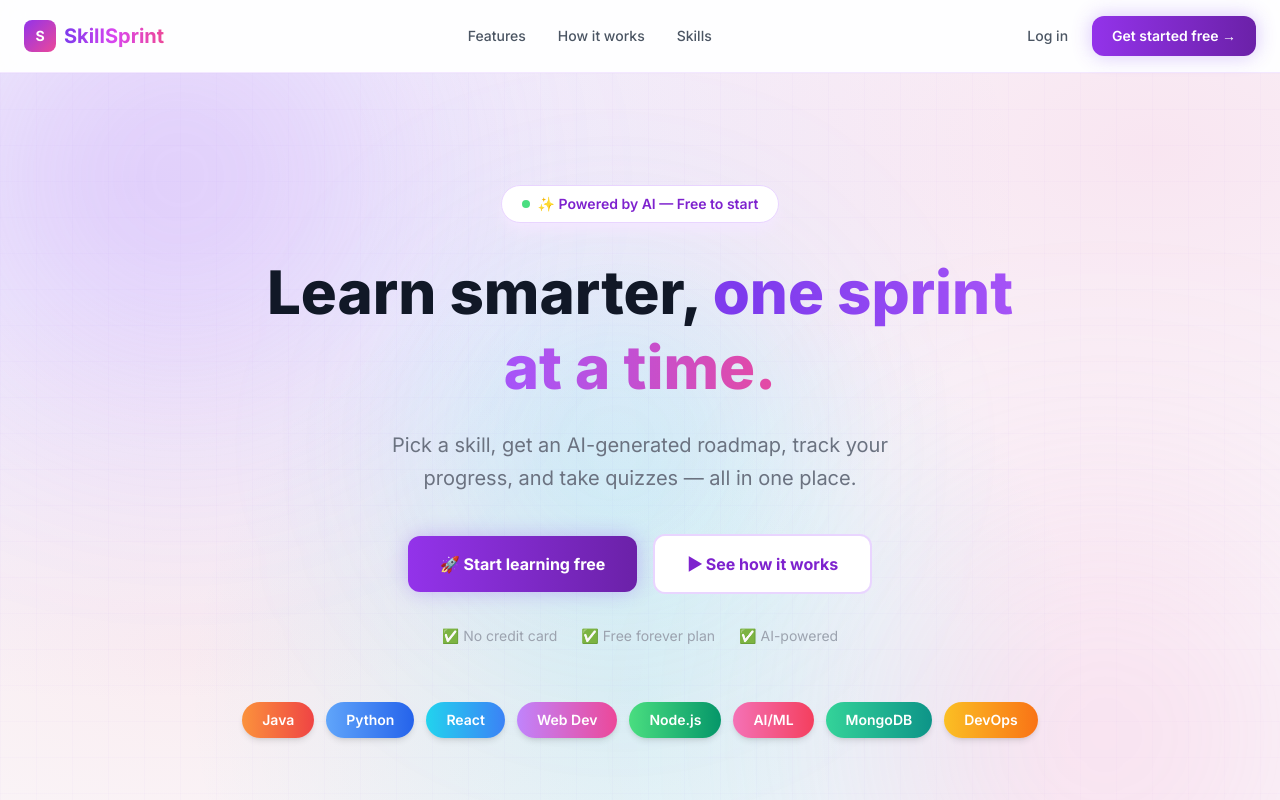
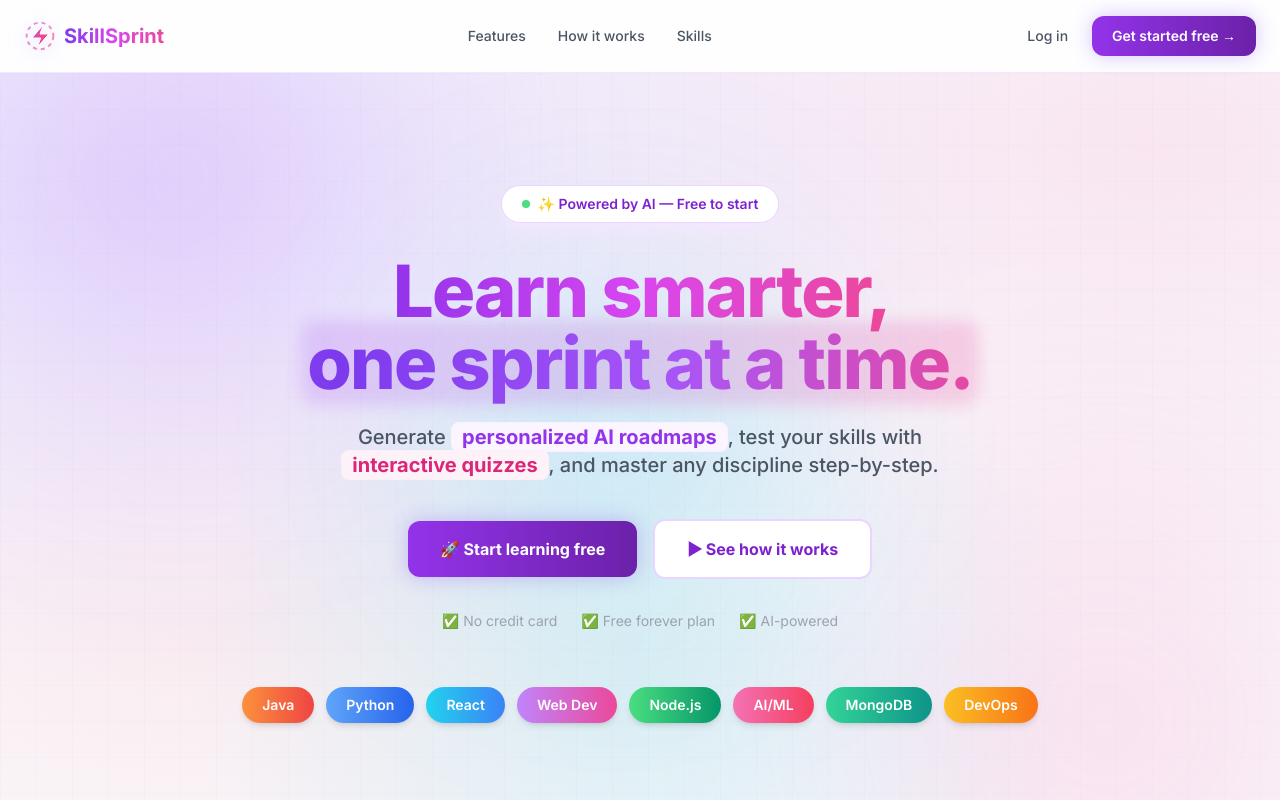
Before and after one commit to AsadLearns/Skillsprint, a React (Vite) app in the folder frontend/: page / in a window 1280 px wide. Shown: the top 800 px of the page. Built offline with nearby package versions, Linux system fonts and the light colour scheme; no server answers.

Commit message:
design: replace S logo with dynamic Logo component and colorize landing page headers

```diff
--- a/frontend/src/components/Footer.jsx
+++ b/frontend/src/components/Footer.jsx
@@ -1,11 +1,11 @@
+import Logo from './Logo'
+
 function Footer() {
   return (
     <footer className="bg-gray-900 text-gray-400 py-16 px-6">
       <div className="max-w-4xl mx-auto text-center">
         <div className="flex items-center justify-center gap-2 mb-4">
-          <div className="w-9 h-9 bg-gradient-to-br from-purple-500 to-pink-500 rounded-xl flex items-center justify-center text-white font-bold">
-            S
-          </div>
+          <Logo size="w-9 h-9" />
           <span className="text-white font-bold text-2xl">SkillSprint</span>
         </div>
         <p className="text-gray-400 mb-8">Learn smarter, one sprint at a time.</p>
--- a/frontend/src/components/Hero.jsx
+++ b/frontend/src/components/Hero.jsx
@@ -39,14 +39,16 @@ function Hero() {
           ✨ Powered by AI — Free to start
         </div>
 
-        <h1 className="text-6xl font-extrabold text-gray-900 leading-tight max-w-3xl mx-auto mb-6">
-          Learn smarter,{" "}
-          <span className="shimmer">one sprint at a time.</span>
+        <h1 className="text-5xl md:text-7xl font-black text-gray-950 leading-tight max-w-4xl mx-auto mb-6 tracking-tight">
+          <span className="bg-clip-text text-transparent bg-gradient-to-r from-purple-600 via-fuchsia-500 to-pink-500">Learn smarter,</span>{" "}
+          <span className="relative inline-block">
+            <span className="absolute -inset-1.5 bg-gradient-to-r from-purple-500 to-pink-500 rounded-2xl blur opacity-20"></span>
+            <span className="relative shimmer">one sprint at a time.</span>
+          </span>
         </h1>
 
-        <p className="text-gray-500 text-xl mt-4 max-w-xl mx-auto leading-relaxed">
-          Pick a skill, get an AI-generated roadmap, track your progress,
-          and take quizzes — all in one place.
+        <p className="text-gray-600 text-lg md:text-xl mt-4 max-w-2xl mx-auto leading-relaxed font-medium">
+          Generate <span className="text-purple-600 font-bold bg-purple-50 px-2.5 py-0.5 rounded-lg border border-purple-100/30">personalized AI roadmaps</span>, test your skills with <span className="text-pink-600 font-bold bg-pink-50 px-2.5 py-0.5 rounded-lg border border-pink-100/30">interactive quizzes</span>, and master any discipline step-by-step.
         </p>
 
         <div className="flex items-center justify-center gap-4 mt-10 flex-wrap">
--- /dev/null
+++ b/frontend/src/components/Logo.jsx
@@ -0,0 +1,26 @@
+import React from 'react'
+
+export default function Logo({ size = 'w-8 h-8' }) {
+  return (
+    <svg className={`${size} drop-shadow-[0_4px_12px_rgba(139,92,246,0.35)] hover:scale-110 transition-transform duration-300`} viewBox="0 0 24 24" fill="none" xmlns="http://www.w3.org/2000/svg">
+      <defs>
+        <linearGradient id="logo-grad-primary" x1="0%" y1="0%" x2="100%" y2="100%">
+          <stop offset="0%" stopColor="#a855f7" />
+          <stop offset="50%" stopColor="#ec4899" />
+          <stop offset="100%" stopColor="#f43f5e" />
+        </linearGradient>
+      </defs>
+      {/* Outer dynamic learning loop */}
+      <circle cx="12" cy="12" r="10" stroke="url(#logo-grad-primary)" strokeWidth="1.5" strokeDasharray="3 3" opacity="0.6" />
+      {/* Sleek gradient lightning speed vector */}
+      <path
+        d="M14.5 3.5L6 13.5H12.5L10 20.5L18.5 10.5H12L14.5 3.5Z"
+        fill="url(#logo-grad-primary)"
+        stroke="#ffffff"
+        strokeWidth="0.75"
+        strokeLinecap="round"
+        strokeLinejoin="round"
+      />
+    </svg>
+  )
+}
--- a/frontend/src/components/Navbar.jsx
+++ b/frontend/src/components/Navbar.jsx
@@ -2,6 +2,7 @@ import { useState } from 'react'
 import { Link } from 'react-router-dom'
 import { useAuth } from '../context/AuthContext'
 import { useNavigate } from 'react-router-dom'
+import Logo from './Logo'
 
 function Navbar() {
   const { user, logout } = useAuth()
@@ -16,7 +17,7 @@ function Navbar() {
   return (
     <nav className="nav-blur border-b border-purple-100 px-6 py-4 flex items-center justify-between sticky top-0 z-50 bg-white/80 backdrop-blur-md">
       <Link to="/" className="flex items-center gap-2">
-        <div className="w-8 h-8 bg-gradient-to-br from-purple-600 to-pink-500 rounded-lg flex items-center justify-center text-white font-bold text-sm">S</div>
+        <Logo />
         <span className="text-xl font-bold gradient-text">SkillSprint</span>
       </Link>
 
--- a/frontend/src/pages/Dashboard.jsx
+++ b/frontend/src/pages/Dashboard.jsx
@@ -2,6 +2,7 @@ import { useEffect, useState } from 'react'
 import { useAuth } from '../context/AuthContext'
 import { useNavigate } from 'react-router-dom'
 import api from '../services/api'
+import Logo from '../components/Logo'
 
 const skillColors = {
   'Java': 'from-orange-400 to-red-500',
@@ -58,7 +59,7 @@ export default function Dashboard() {
 
       <nav className="nav-blur border-b border-purple-100/50 px-4 md:px-6 py-4 flex items-center justify-between sticky top-0 z-50 bg-white/80 backdrop-blur-md">
         <div className="flex items-center gap-2 cursor-pointer" onClick={() => navigate('/dashboard')}>
-          <div className="w-8 h-8 md:w-9 md:h-9 bg-gradient-to-br from-purple-600 to-pink-500 rounded-xl flex items-center justify-center text-white font-black text-sm md:text-base shadow-lg shadow-purple-500/20">S</div>
+          <Logo size="w-8 h-8 md:w-9 md:h-9" />
           <span className="text-lg md:text-2xl font-black gradient-text tracking-tight">SkillSprint</span>
         </div>
         <div className="flex items-center gap-2 md:gap-3">
--- a/frontend/src/pages/ForgotPassword.jsx
+++ b/frontend/src/pages/ForgotPassword.jsx
@@ -1,6 +1,7 @@
 import { useState } from 'react'
 import { Link, useNavigate } from 'react-router-dom'
 import api from '../services/api'
+import Logo from '../components/Logo'
 
 function ForgotPassword() {
   const [email, setEmail] = useState('')
@@ -61,9 +62,7 @@ function ForgotPassword() {
 
       <div className="w-full max-w-md bg-gray-900/40 border border-gray-800 backdrop-blur-xl rounded-3xl p-8 md:p-10 shadow-2xl relative z-10 animate-fade-in">
         <div className="text-center mb-8">
-          <div className="inline-flex items-center justify-center w-12 h-12 rounded-2xl bg-gradient-to-br from-purple-500 to-pink-500 text-white font-black text-xl mb-4 shadow-lg shadow-purple-500/20">
-            S
-          </div>
+          <Logo size="w-12 h-12 mb-4 mx-auto" />
           <h1 className="text-2xl font-black text-white tracking-tight">Reset Password</h1>
           <p className="text-gray-400 text-sm mt-2">
             {step === 1 ? 'Enter your email to request a reset code.' : 'Enter the code and set your new password.'}
--- a/frontend/src/pages/Login.jsx
+++ b/frontend/src/pages/Login.jsx
@@ -1,6 +1,7 @@
 import { useState } from 'react'
 import { Link, useNavigate } from 'react-router-dom'
 import { useAuth } from '../context/AuthContext'
+import Logo from '../components/Logo'
 
 function Login() {
   const [form, setForm] = useState({ email: '', password: '' })
@@ -35,9 +36,7 @@ function Login() {
 
       <div className="glass-panel rounded-3xl p-8 w-full max-w-md relative z-10 transition-all hover:shadow-2xl hover:shadow-purple-500/5">
         <div className="text-center mb-8">
-          <div className="w-14 h-14 bg-gradient-to-br from-purple-600 to-pink-500 rounded-2xl flex items-center justify-center text-white font-black text-2xl mx-auto mb-4 shadow-lg shadow-purple-500/20 animate-float">
-            S
-          </div>
+          <Logo size="w-14 h-14 mx-auto mb-4 animate-float" />
           <h1 className="text-3xl font-extrabold text-gray-900 tracking-tight">Welcome back</h1>
           <p className="text-gray-500 text-sm mt-2">Log in to continue your learning sprint</p>
         </div>
--- a/frontend/src/pages/Quiz.jsx
+++ b/frontend/src/pages/Quiz.jsx
@@ -1,6 +1,7 @@
 import { useState, useEffect } from 'react'
 import { useNavigate, useLocation } from 'react-router-dom'
 import api from '../services/api'
+import Logo from '../components/Logo'
 
 const skills = ['Java', 'Python', 'React', 'Web Development', 'Node.js', 'AI/ML', 'MongoDB', 'DevOps']
 
@@ -86,7 +87,7 @@ export default function Quiz() {
 
       <nav className="nav-blur border-b border-purple-100/50 px-4 md:px-6 py-4 flex items-center justify-between sticky top-0 z-50 bg-white/80 backdrop-blur-md">
         <div className="flex items-center gap-2 cursor-pointer" onClick={() => navigate('/dashboard')}>
-          <div className="w-8 h-8 bg-gradient-to-br from-purple-600 to-pink-500 rounded-lg flex items-center justify-center text-white font-bold text-sm shadow-md">S</div>
+          <Logo />
           <span className="text-lg md:text-xl font-bold gradient-text tracking-tight">SkillSprint</span>
         </div>
         <button onClick={() => navigate('/dashboard')} className="text-xs font-bold text-gray-500 hover:text-purple-700 transition cursor-pointer">← Dashboard</button>
--- a/frontend/src/pages/Roadmap.jsx
+++ b/frontend/src/pages/Roadmap.jsx
@@ -1,6 +1,7 @@
 import { useState, useEffect } from 'react'
 import { useNavigate } from 'react-router-dom'
 import api from '../services/api'
+import Logo from '../components/Logo'
 
 const skills = ['Java', 'Python', 'React', 'Web Development', 'Node.js', 'AI/ML', 'MongoDB', 'DevOps']
 const levels = ['Beginner', 'Intermediate', 'Advanced']
@@ -157,7 +158,7 @@ function Roadmap() {
 
       <nav className="nav-blur border-b border-purple-100/50 px-6 py-4 flex items-center justify-between sticky top-0 z-50">
         <div className="flex items-center gap-2 cursor-pointer" onClick={() => navigate('/dashboard')}>
-          <div className="w-8 h-8 bg-gradient-to-br from-purple-600 to-pink-500 rounded-lg flex items-center justify-center text-white font-bold text-sm shadow-md">S</div>
+          <Logo />
           <span className="text-xl font-bold gradient-text tracking-tight">SkillSprint</span>
         </div>
         <div className="flex items-center gap-3">
--- a/frontend/src/pages/Signup.jsx
+++ b/frontend/src/pages/Signup.jsx
@@ -1,6 +1,7 @@
 import { useState } from 'react'
 import { Link, useNavigate } from 'react-router-dom'
 import { useAuth } from '../context/AuthContext'
+import Logo from '../components/Logo'
 
 function Signup() {
   const [form, setForm] = useState({ name: '', email: '', password: '' })
@@ -35,9 +36,7 @@ function Signup() {
 
       <div className="glass-panel rounded-3xl p-8 w-full max-w-md relative z-10 transition-all hover:shadow-2xl hover:shadow-purple-500/5">
         <div className="text-center mb-8">
-          <div className="w-14 h-14 bg-gradient-to-br from-purple-600 to-pink-500 rounded-2xl flex items-center justify-center text-white font-black text-2xl mx-auto mb-4 shadow-lg shadow-purple-500/20 animate-float">
-            S
-          </div>
+          <Logo size="w-14 h-14 mx-auto mb-4 animate-float" />
           <h1 className="text-3xl font-extrabold text-gray-900 tracking-tight">Create account</h1>
           <p className="text-gray-500 text-sm mt-2">Start learning smarter in just 30 seconds</p>
         </div>
```
